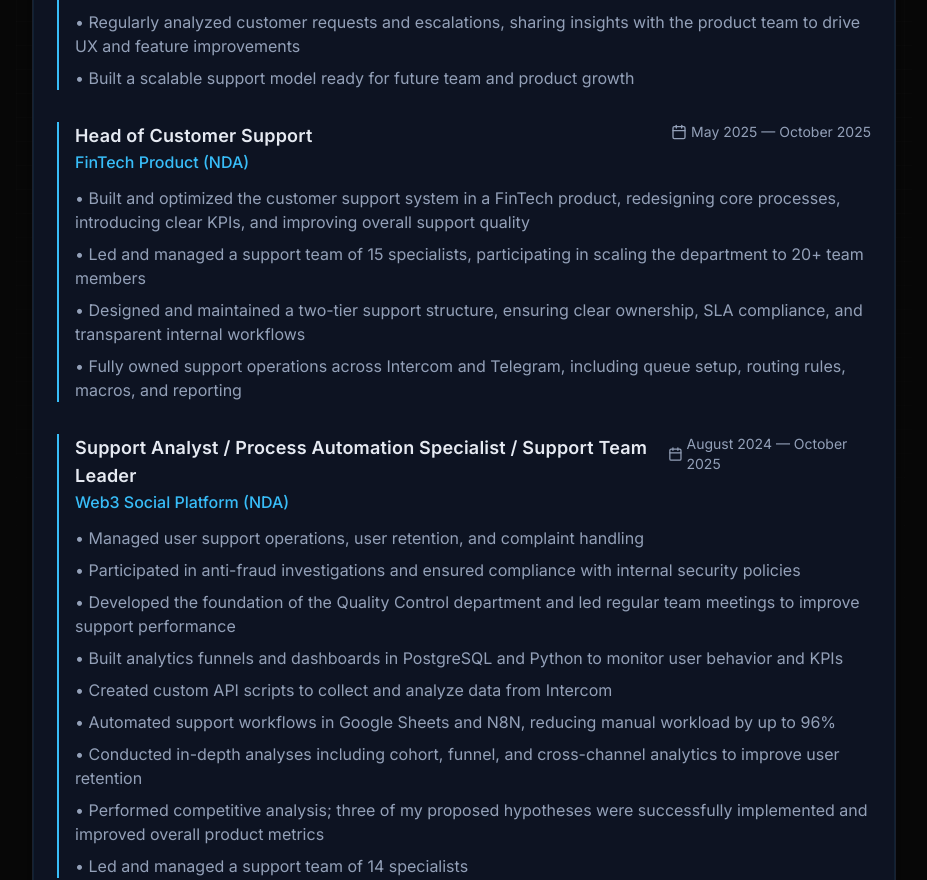
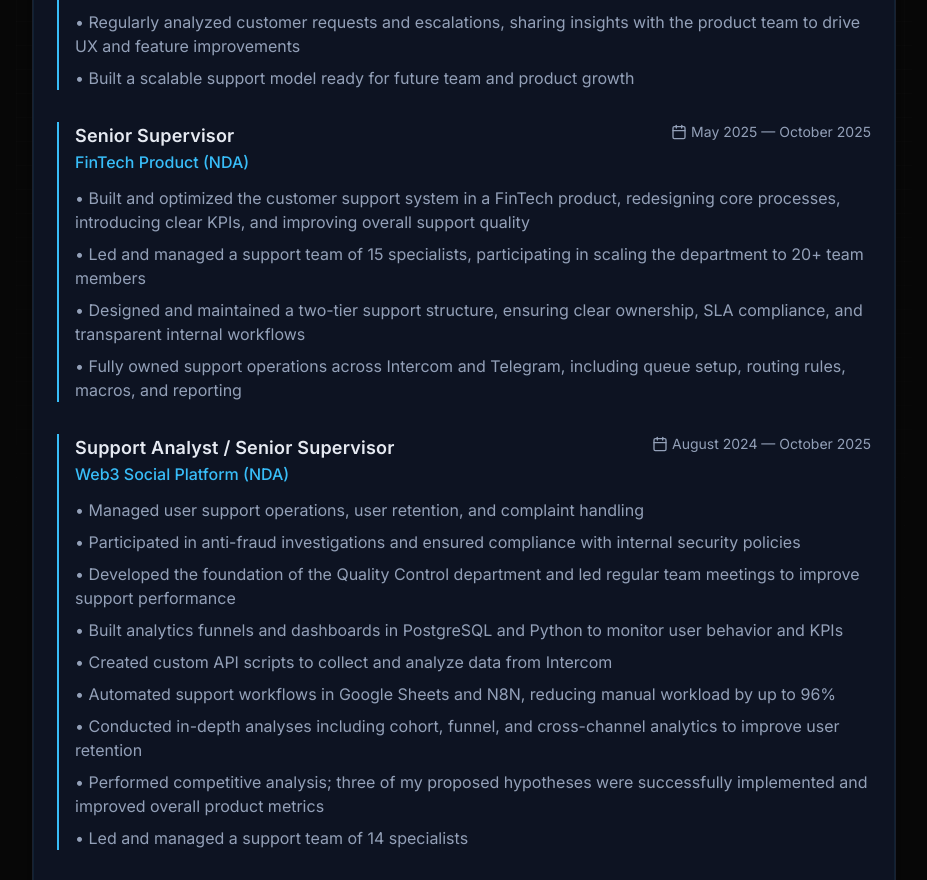
Before and after one commit to Shokhrukhman/resume, a Next.js app: page /resume in a window 1280 px wide. Shown: the part 1860-2740 px from the top of the page, without its empty margins (176-1103 px from the left). Built offline with nearby package versions, Linux system fonts and the light colour scheme.

Commit message:
Replace JavaScript with Looker Studio dashboards, update position titles

```diff
--- a/app/projects/page.tsx
+++ b/app/projects/page.tsx
@@ -112,7 +112,7 @@ export default function ProjectsPage() {
                   { name: 'Google Sheets', category: 'Analytics' },
                   { name: 'Intercom API', category: 'Integration' },
                   { name: 'AmoCRM', category: 'CRM' },
-                  { name: 'JavaScript', category: 'Programming' },
+                  { name: 'Looker Studio', category: 'Dashboards' },
                   { name: 'Data Analysis', category: 'Analytics' }
                 ].map((tech, index) => (
                   <div key={index} className="text-center p-4 bg-midnight-800 rounded-lg border border-border-subtle lift">
--- a/content/profile.json
+++ b/content/profile.json
@@ -50,7 +50,7 @@
     },
     {
       "company": "FinTech Product (NDA)",
-      "position": "Head of Customer Support",
+      "position": "Senior Supervisor",
       "period": "May 2025 — October 2025",
       "achievements": [
         "Built and optimized the customer support system in a FinTech product, redesigning core processes, introducing clear KPIs, and improving overall support quality",
@@ -61,7 +61,7 @@
     },
     {
       "company": "Web3 Social Platform (NDA)",
-      "position": "Support Analyst / Process Automation Specialist / Support Team Leader",
+      "position": "Support Analyst / Senior Supervisor",
       "period": "August 2024 — October 2025",
       "achievements": [
         "Managed user support operations, user retention, and complaint handling",
```
Also changed, not shown: 1 other file (tests, documents, lock files or other folders).
